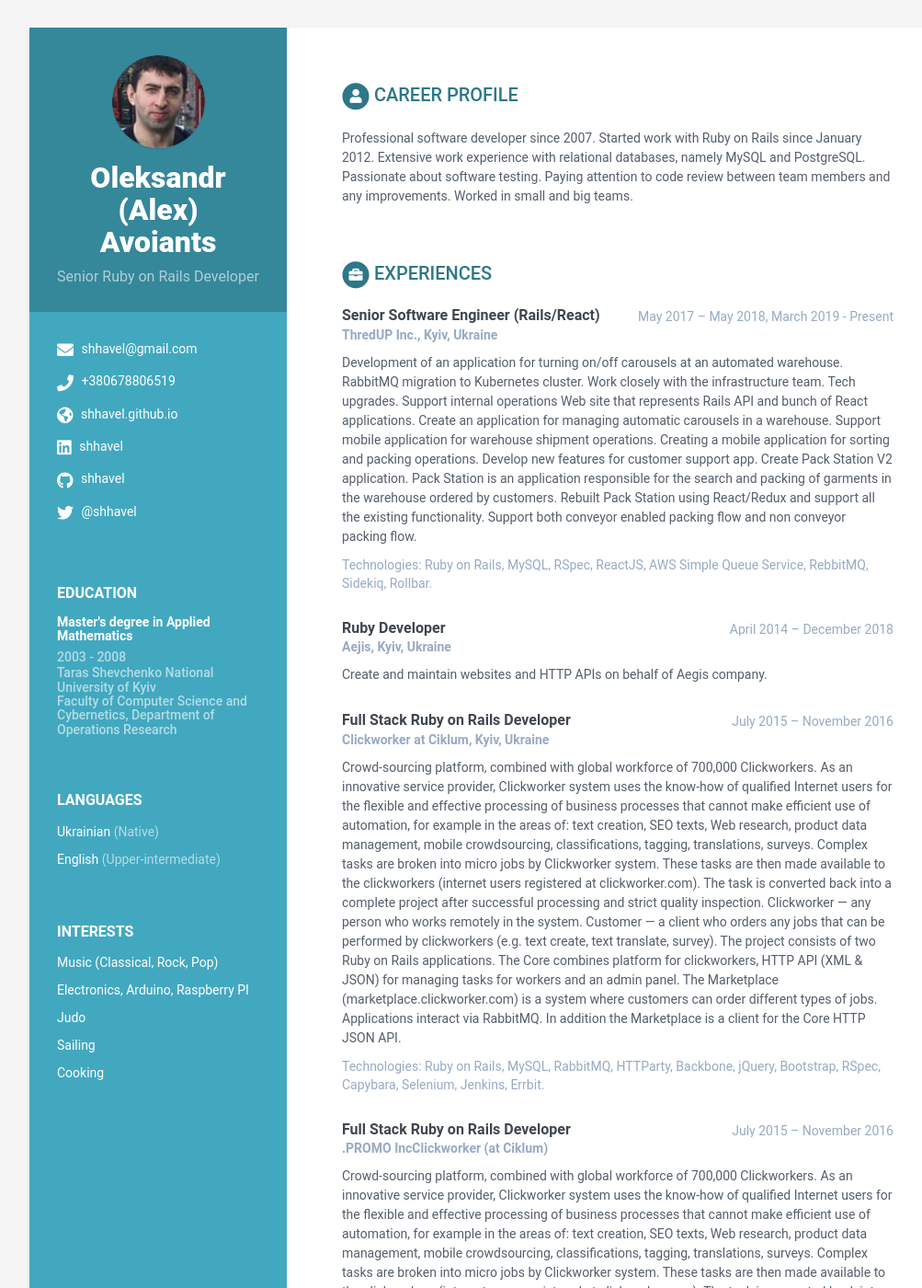
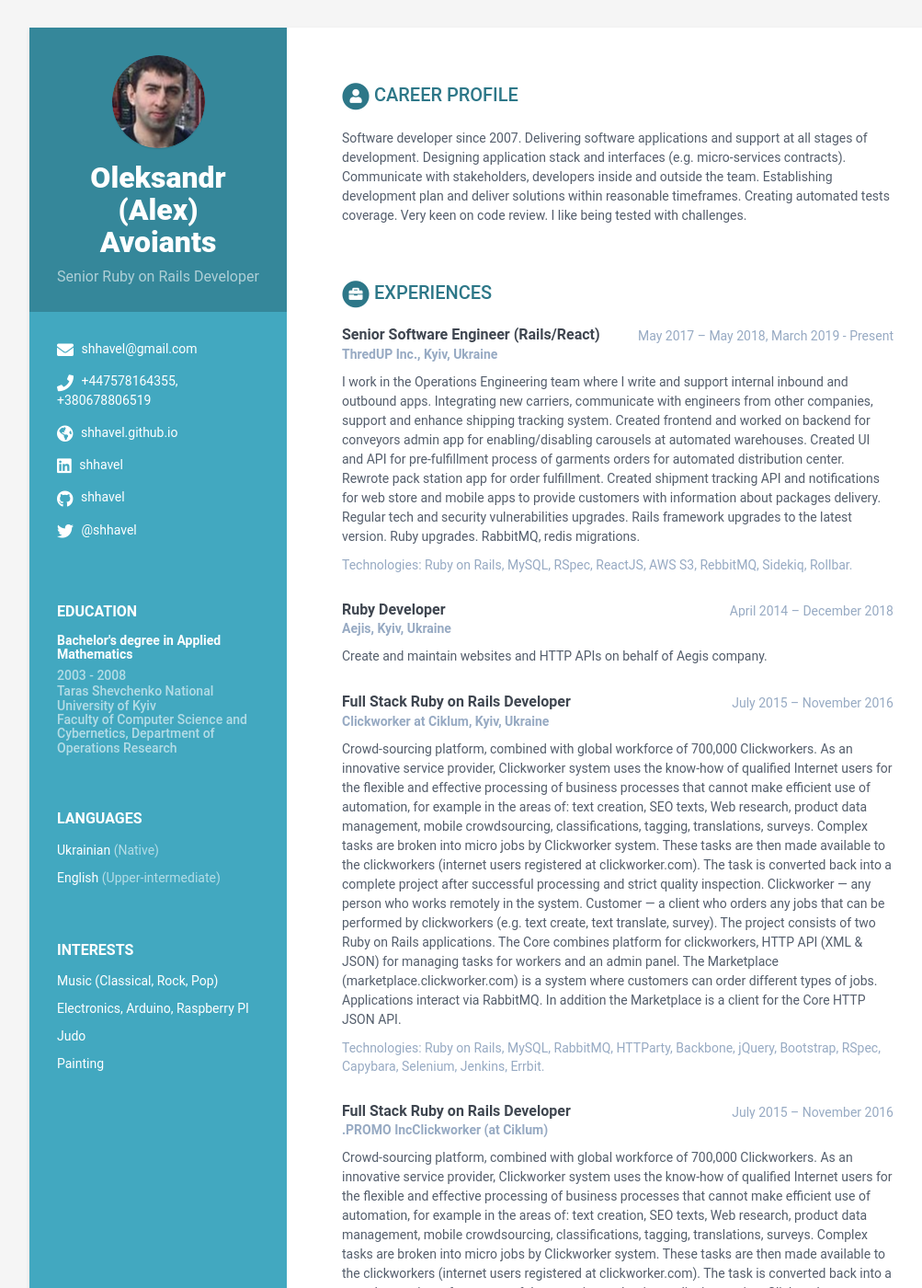
Before and after one commit to shhavel/shhavel.github.io, a Jekyll site: the page built from index.html, in a window 1280 px wide and 1400 px high. Shown: the whole window at 92% size, without its empty margins (108-1111 px from the left). Built offline with Jekyll 4.4.1, drawn with Linux system fonts in a browser that asks for light colours.

Commit message:
Update Experience & Contacts

```diff
--- a/_data/data.yml
+++ b/_data/data.yml
@@ -8,12 +8,12 @@ sidebar:
     # Profile information
     name: Oleksandr (Alex) Avoiants
     tagline: Senior Ruby on Rails Developer
-    avatar: profile.png  #place a 100x100 picture inside /assets/images/ folder and provide the name of the file below
+    avatar: profile.png  # place a 100x100 picture inside /assets/images/ folder and provide the name of the file below
 
     # Sidebar links
     email: shhavel@gmail.com
-    phone: '+380678806519'
-    website: shhavel.github.io #do not add http://
+    phone: '+447578164355, +380678806519'
+    website: shhavel.github.io # do not add http://
     linkedin: shhavel
     github: shhavel
     gitlab:
@@ -36,20 +36,21 @@ sidebar:
         link:
       - item: Judo
         link:
-      - item: Sailing
-        link:
-      - item: Cooking
+      - item: Painting
         link:
 
 career-profile:
     title: Career Profile
     summary: |
-      Professional software developer since 2007. Started work with Ruby on Rails since January 2012.
-      Extensive work experience with relational databases, namely MySQL and PostgreSQL.
-      Passionate about software testing. Paying attention to code review between team members and any improvements.
-      Worked in small and big teams.
+      Software developer since 2007.
+      Delivering software applications and support at all stages of development.
+      Designing application stack and interfaces (e.g. micro-services contracts).
+      Communicate with stakeholders, developers inside and outside the team.
+      Establishing development plan and deliver solutions within reasonable timeframes.
+      Creating automated tests coverage.
+      Very keen on code review. I like being tested with challenges.
 education:
-    - degree: Master's degree in Applied Mathematics
+    - degree: Bachelor's degree in Applied Mathematics
       university: Taras Shevchenko National University of Kyiv
       time: 2003 - 2008
       details: |
@@ -59,16 +60,14 @@ experiences:
       time: May 2017 – May 2018, March 2019 - Present
       company: ThredUP Inc., Kyiv, Ukraine
       details: |
-        Development of an application for turning on/off carousels at an automated warehouse.
-        RabbitMQ migration to Kubernetes cluster. Work closely with the infrastructure team.
-        Tech upgrades.
-        Support internal operations Web site that represents Rails API and bunch of React applications.
-        Create an application for managing automatic carousels in a warehouse.
-        Support mobile application for warehouse shipment operations.
-        Creating a mobile application for sorting and packing operations.
-        Develop new features for customer support app.
-        Create Pack Station V2 application. Pack Station is an application responsible for the search and packing of garments in the warehouse ordered by customers. Rebuilt Pack Station using React/Redux and support all the existing functionality. Support both conveyor enabled packing flow and non conveyor packing flow.
-      technologies: Ruby on Rails, MySQL, RSpec, ReactJS, AWS Simple Queue Service, RebbitMQ, Sidekiq, Rollbar.
+        I work in the Operations Engineering team where I write and support internal inbound and outbound apps.
+        Integrating new carriers, communicate with engineers from other companies, support and enhance shipping tracking system.
+        Created frontend and worked on backend for conveyors admin app for enabling/disabling carousels at automated warehouses.
+        Created UI and API for pre-fulfillment process of garments orders for automated distribution center.
+        Rewrote pack station app for order fulfillment.
+        Created shipment tracking API and notifications for web store and mobile apps to provide customers with information about packages delivery.
+        Regular tech and security vulnerabilities upgrades. Rails framework upgrades to the latest version. Ruby upgrades. RabbitMQ, redis migrations.
+      technologies: Ruby on Rails, MySQL, RSpec, ReactJS, AWS S3, RebbitMQ, Sidekiq, Rollbar.
     - role: Ruby Developer
       time: April 2014 – December 2018
       company: Aejis, Kyiv, Ukraine
```
